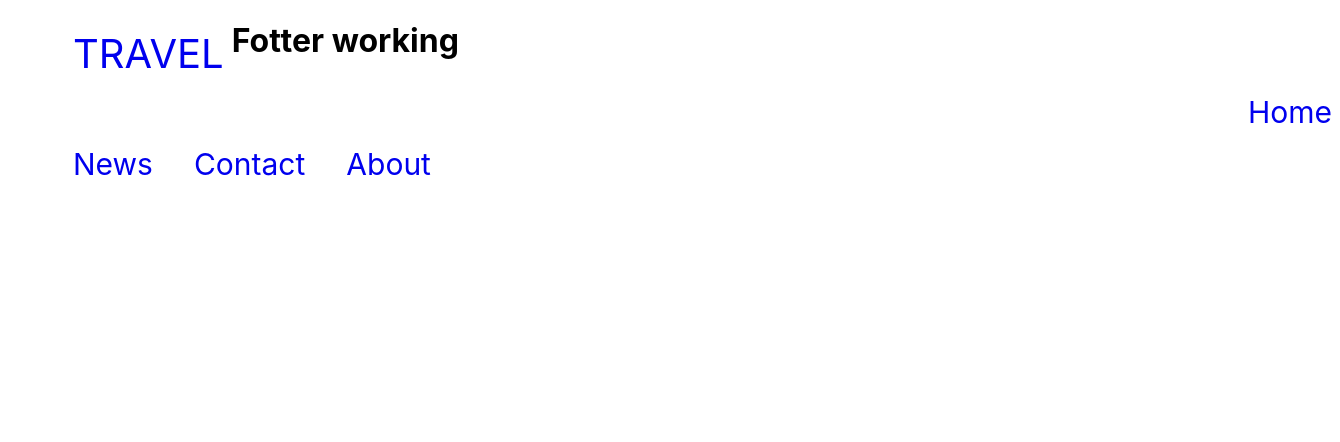
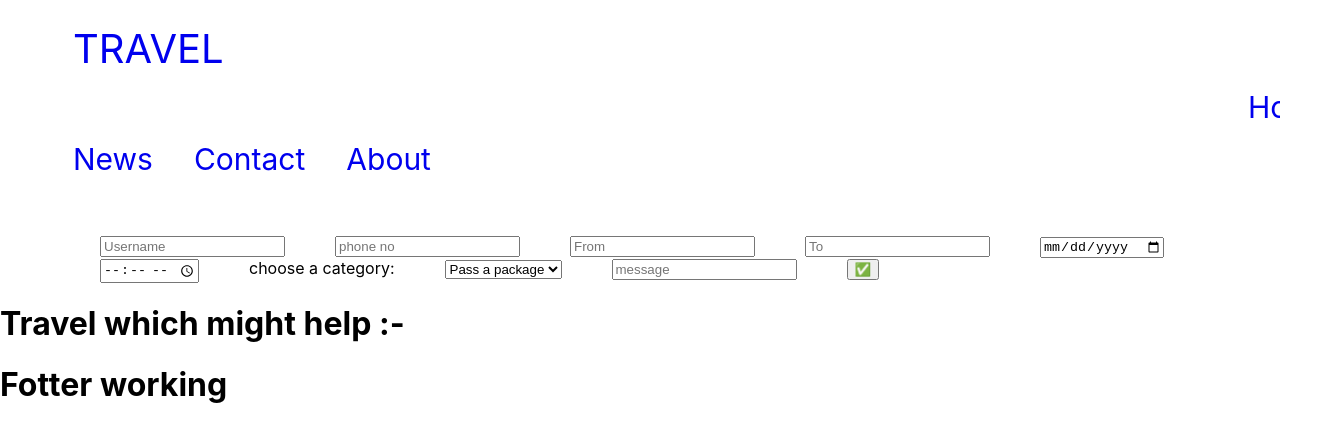
Before and after one commit to avinash84319/travel, a React (Create React App) app: page / in a window 1280 px wide. Shown: the top 442 px of the page, 1340 px wide, since content can reach past the window. Built offline with nearby package versions, Linux system fonts and the light colour scheme; no server answers.

Commit message:
reports started working

```diff
--- a/src/components/App.css
+++ b/src/components/App.css
@@ -0,0 +1,7 @@
+.formclass{
+    margin-top:50px;
+    margin-left: 50px;
+}
+.inputs{
+    margin-left:50px;
+}
--- a/src/components/App.js
+++ b/src/components/App.js
@@ -1,34 +1,27 @@
 import React ,{useEffect ,useState} from 'react';
 import './App.css';
+import Result from './Result'
 
 function Start(){
-  const [backendData, setBackendData]=useState([{}])
-
-  useEffect(()=>{
-    fetch("/status").then(
-      response => response.json()
-    ).then(
-      data => {
-        setBackendData(data);
-      }
-    )
-  },[])
-
-  if(backendData.status =="getinfo"){
   return <div>
-  <form method="post"  action="http://localhost:5000/app">
-    <input type="text" placeholder="From" name="from" ></input>
-    <input type="text" placeholder="To" name="to" ></input>
-    <input type="date" placeholder="DD/MM/YYYY" name="date"></input>
-    <button type="submit">✅</button>
+  <form method="post"  action="http://localhost:5000/addreq" className='formclass'>
+  <input type="text" placeholder="Username" name="username" className="inputs"></input>
+  <input type="text" placeholder="phone no" name="phoneno" className="inputs"></input>
+    <input type="text" placeholder="From" name="from" className="inputs"></input>
+    <input type="text" placeholder="To" name="to" className="inputs" ></input>
+    <input type="date" placeholder="DD/MM/YYYY" name="date" className="inputs"></input>
+    <input type="time" name="time" required className="inputs"></input>
+    <label for="cars" className='inputs'>choose a category:</label>
+  <select id="cars" name="category" className='inputs'>
+  <option value="pp">Pass a package</option>
+  <option value="saab">Traveling</option>
+  <option value="fiat">Want to travel</option>
+</select>
+<input type="textbox" name="message" placeholder='message' className='inputs'></input>
+    <button type="submit" className="inputs">✅</button>
     </form>
+    <Result />
   </div>
-  }
-  else if(backendData.status == "gotinfo"){
-    return <div>
-      <h1>working</h1>
-    </div>
-  }
 }
 
 function App() {
--- /dev/null
+++ b/src/components/Result.js
@@ -0,0 +1,27 @@
+import React ,{useEffect ,useState} from "react";
+function Result(){
+    const [backendData, setBackendData]=useState([{}])
+
+  useEffect(()=>{
+    fetch("/resarrus").then(
+      response => response.json()
+    ).then(
+      data => {
+        setBackendData(data);
+      }
+    )
+  },[])
+
+
+    return <div><h1>Travel which might help :-</h1>
+    <ul>
+    {backendData.map(damm => (
+        <li>
+          {damm.phoneno}
+        </li>
+      ))}
+      </ul>
+    </div>
+}
+
+export default Result;
--- a/src/components/head.css
+++ b/src/components/head.css
@@ -1,6 +1,6 @@
 .cont{
     color:black;
- display: inline;
+    overflow: auto;
 }
 .brand{
     font-size: 40px;
```
